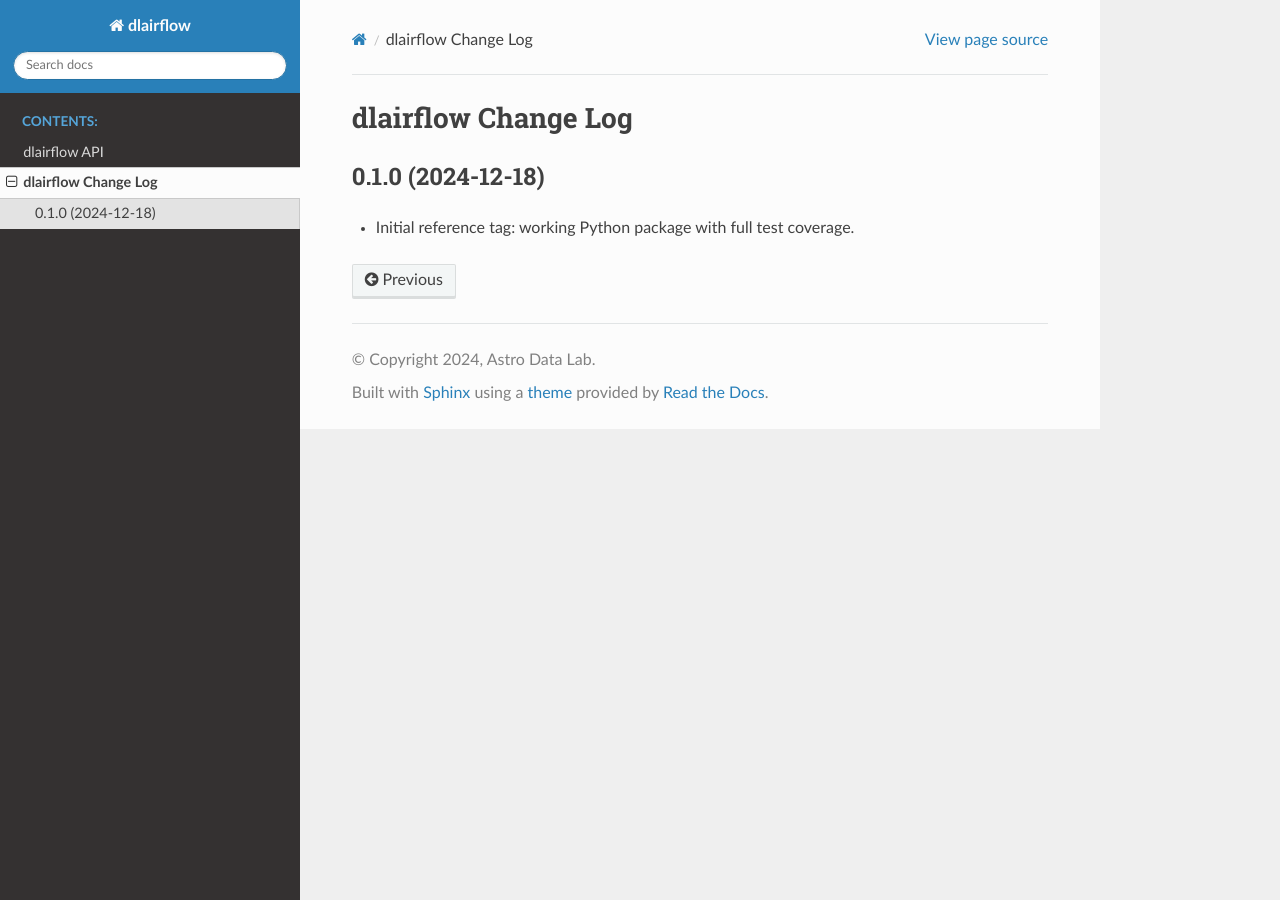
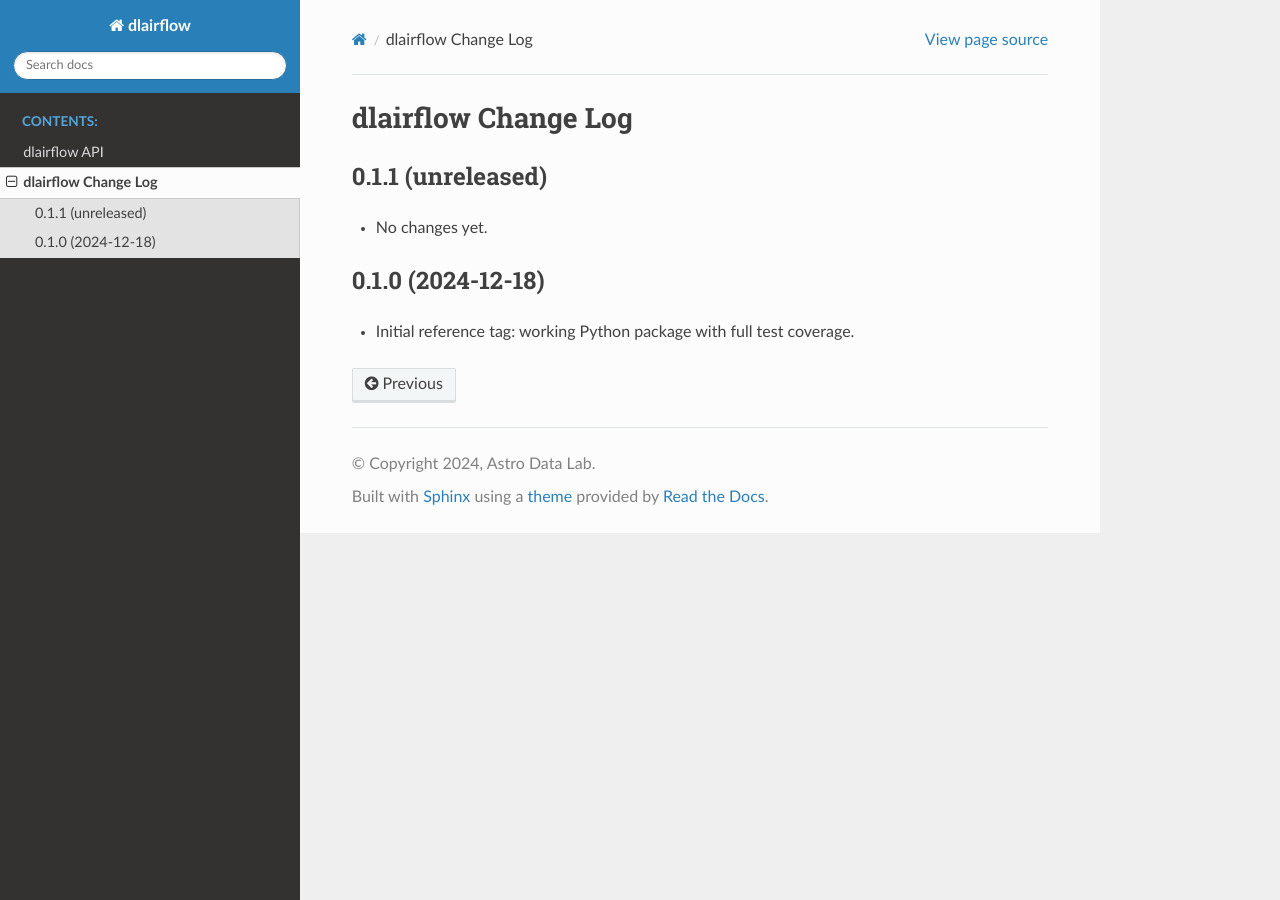
Before and after one commit to astro-datalab/dlairflow, a Sphinx documentation site: the page built from docs/changes.rst, in a window 1280 px wide. Built offline with Sphinx 7.4.7 and the Read the Docs theme 3.1.0, drawn with Linux system fonts in a browser that asks for light colours.

Commit message:
bump version after tag

```diff
--- a/dlairflow/__init__.py
+++ b/dlairflow/__init__.py
@@ -7,4 +7,4 @@ dlairflow
 Reusable code components for building Apache Airflow DAGs.
 """
 
-__version__ = '0.1.0'
+__version__ = '0.1.1.dev22'
--- a/docs/changes.rst
+++ b/docs/changes.rst
@@ -1,6 +1,11 @@
 ====================
 dlairflow Change Log
 ====================
+
+0.1.1 (unreleased)
+------------------
+
+* No changes yet.
 
 0.1.0 (2024-12-18)
 ------------------
```
